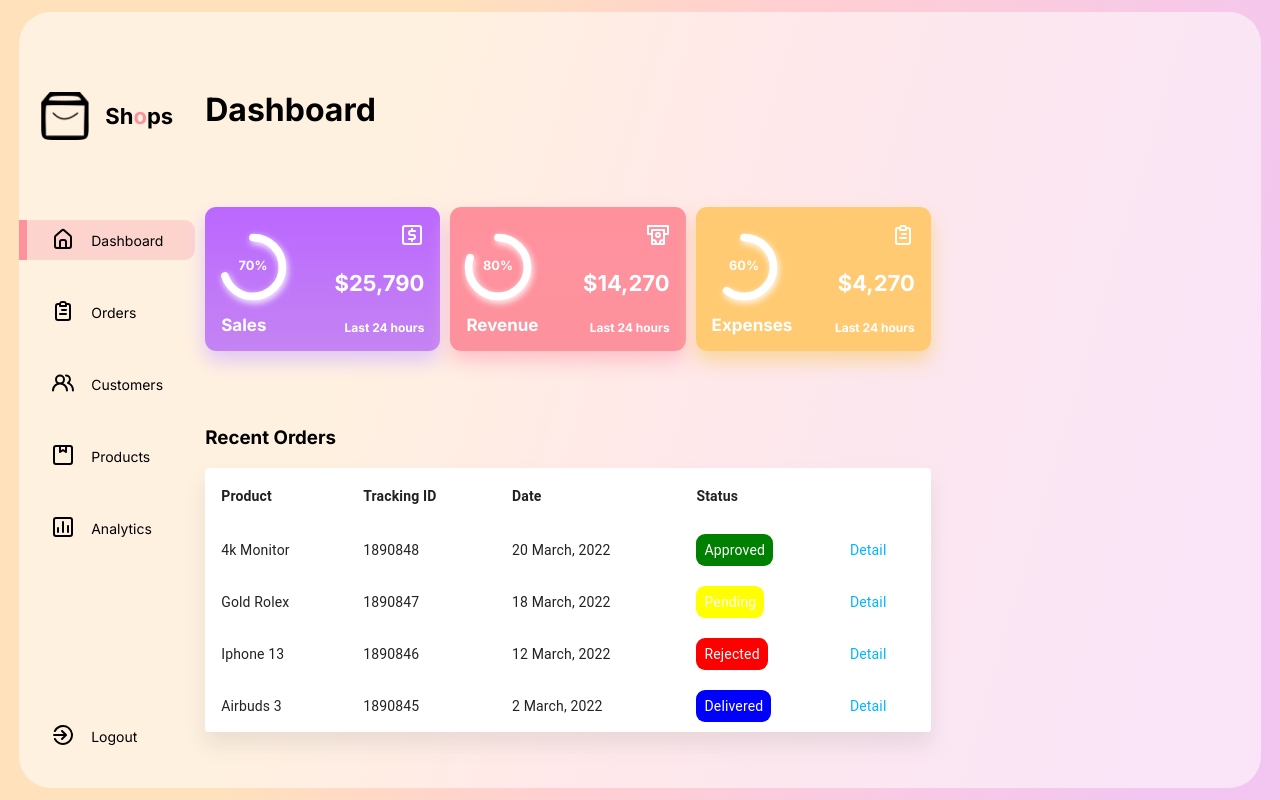
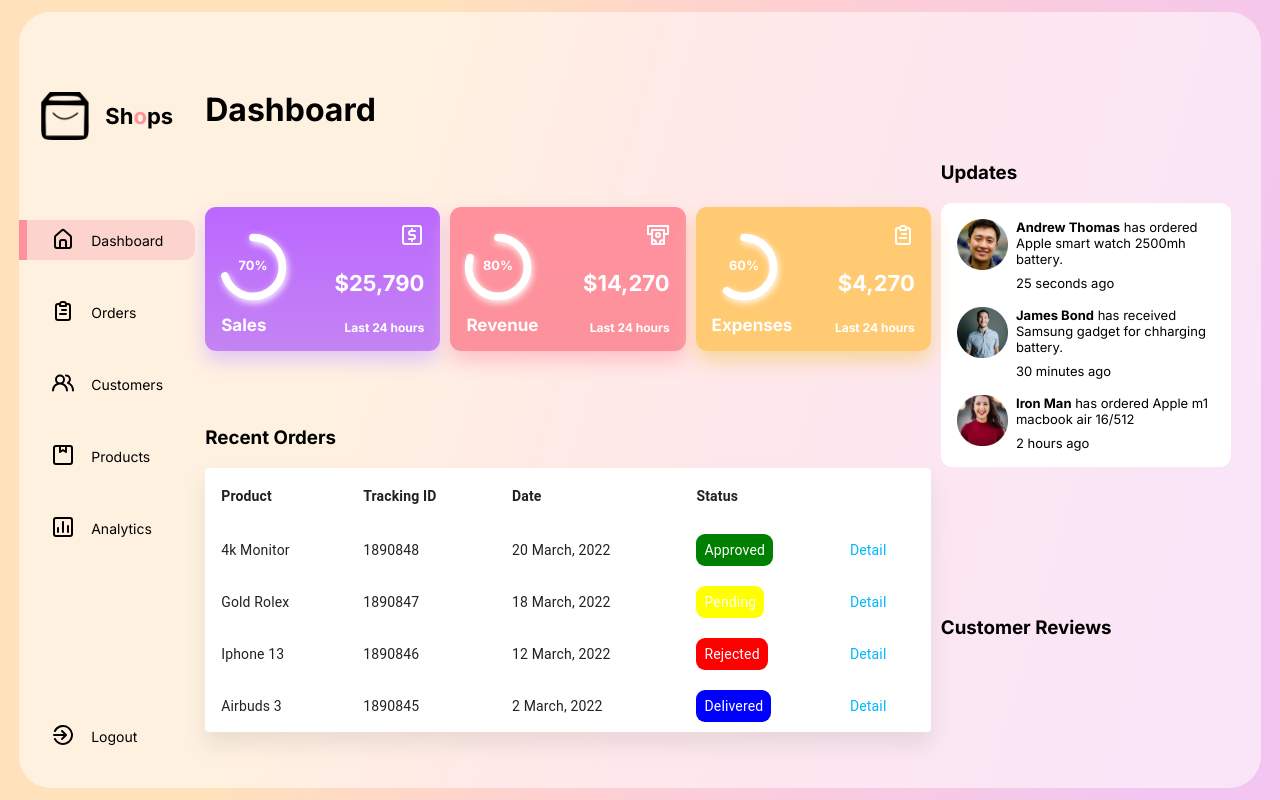
Before and after one commit to Bbek-Crestha/admin-dashboard, a React (Create React App) app: page / in a window 1280 px wide. Built offline with nearby package versions, Linux system fonts and the light colour scheme.

Commit message:
feat: create notifications updates for right-side

```diff
--- a/src/App.js
+++ b/src/App.js
@@ -1,5 +1,6 @@
 import "./App.css";
 import MainDash from "./components/mainDash/MainDash";
+import RightSide from "./components/RightSide/RightSide";
 import Sidebar from "./components/sidebar/Sidebar";
 
 const App = () => {
@@ -10,7 +11,7 @@ const App = () => {
 
 				<MainDash />
 
-				<div></div>
+				<RightSide />
 			</div>
 		</div>
 	);
--- /dev/null
+++ b/src/Data/Updates-Data.js
@@ -0,0 +1,24 @@
+import img1 from "../images/img1.png";
+import img2 from "../images/img2.png";
+import img3 from "../images/img3.png";
+
+export const UpdatesData = [
+	{
+		img: img1,
+		name: "Andrew Thomas",
+		noti: "has ordered Apple smart watch 2500mh battery.",
+		time: "25 seconds ago",
+	},
+	{
+		img: img2,
+		name: "James Bond",
+		noti: "has received Samsung gadget for chharging battery.",
+		time: "30 minutes ago",
+	},
+	{
+		img: img3,
+		name: "Iron Man",
+		noti: "has ordered Apple m1 macbook air 16/512",
+		time: "2 hours ago",
+	},
+];
--- /dev/null
+++ b/src/components/RightSide/RightSide.css
@@ -0,0 +1,6 @@
+.RightSide {
+	display: flex;
+	flex-direction: column;
+	width: 95%;
+	justify-content: space-evenly;
+}
--- /dev/null
+++ b/src/components/RightSide/RightSide.jsx
@@ -0,0 +1,20 @@
+import Updates from "../Updates/Updates";
+import "./RightSide.css";
+
+const RightSide = () => {
+	return (
+		<div className="RightSide">
+			<div>
+				<h3>Updates</h3>
+
+				<Updates />
+			</div>
+
+			<div>
+				<h3>Customer Reviews</h3>
+			</div>
+		</div>
+	);
+};
+
+export default RightSide;
--- /dev/null
+++ b/src/components/Updates/Updates.css
@@ -0,0 +1,25 @@
+.Updates {
+	width: 85%;
+	background: white;
+	border-radius: 0.7rem;
+	padding: 1rem;
+	font-size: 13px;
+
+	display: flex;
+	flex-direction: column;
+	gap: 1rem;
+}
+
+.update {
+	display: flex;
+	gap: 0.5rem;
+}
+
+.update > img {
+	width: 3.2rem;
+	height: 3.2rem;
+}
+
+.noti > div > span:nth-of-type(1) {
+	font-weight: bold;
+}
--- /dev/null
+++ b/src/components/Updates/Updates.jsx
@@ -0,0 +1,30 @@
+import "./Updates.css";
+import { UpdatesData } from "../../Data/Updates-Data";
+
+const Updates = () => {
+	return (
+		<div className="Updates">
+			{UpdatesData.map((update) => {
+				const { img, name, noti, time } = update;
+
+				return (
+					<div className="update">
+						<img src={img} alt="profile" />
+
+						<div className="noti">
+							<div style={{ marginBottom: "0.5rem" }}>
+								<span>{name}</span>
+
+								<span> {noti}</span>
+							</div>
+
+							<span>{time}</span>
+						</div>
+					</div>
+				);
+			})}
+		</div>
+	);
+};
+
+export default Updates;
```
